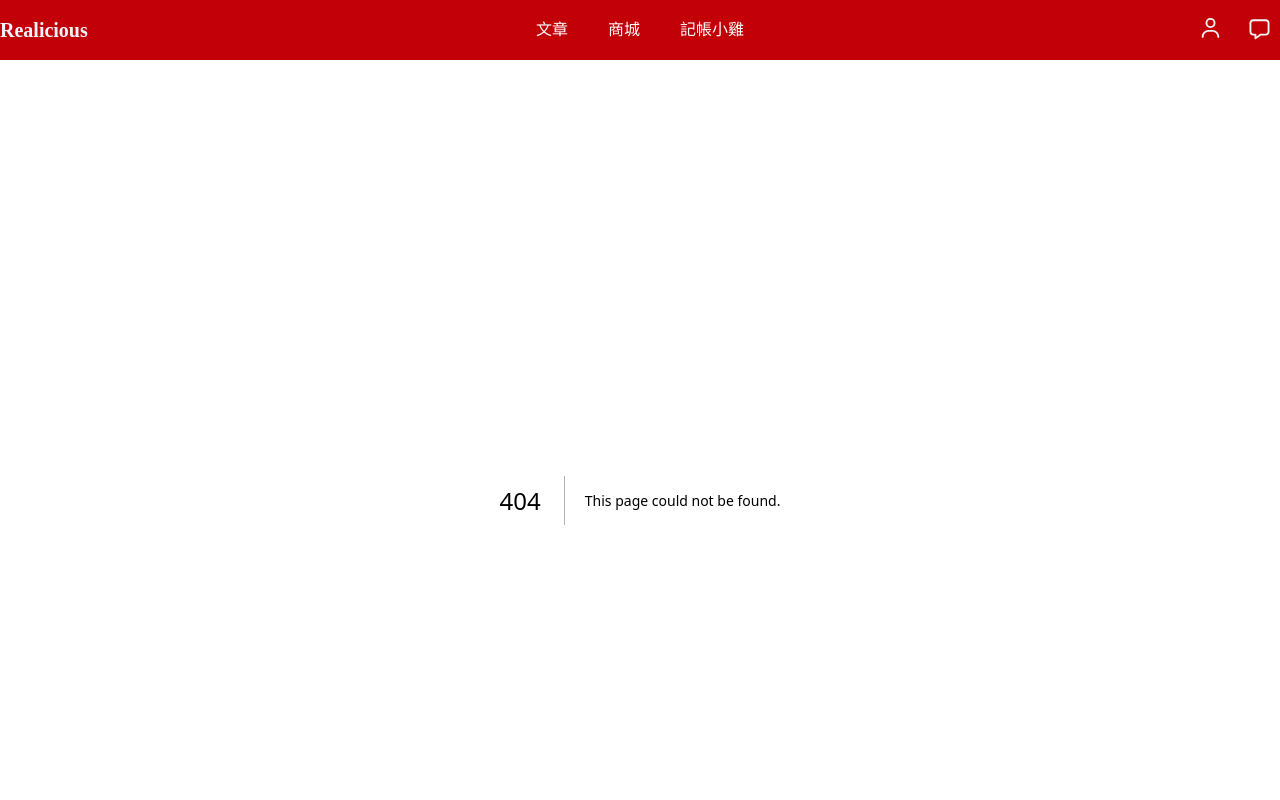
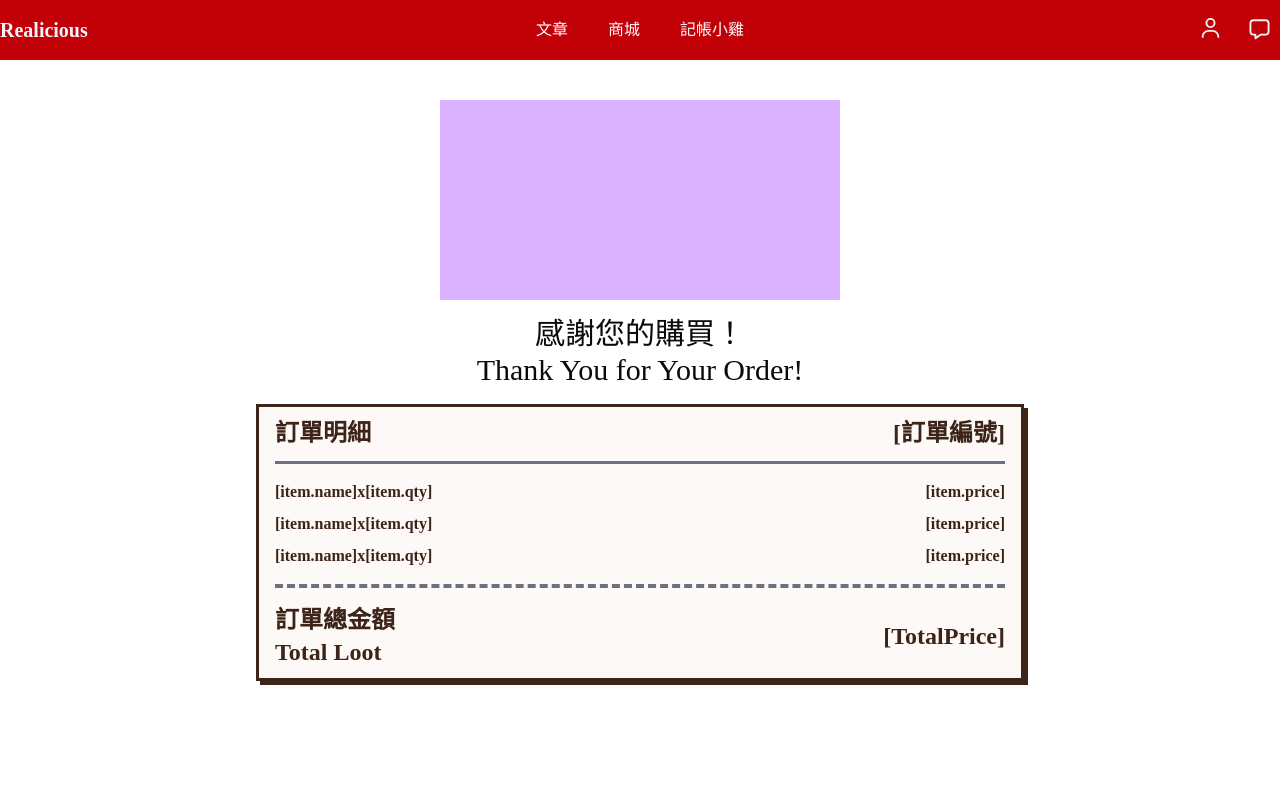
Before and after one commit to AnieceJ/Realicious, a Next.js app: page /shop/checkoutFinished in a window 1280 px wide. Before the commit this address had no page. Shown: the top 800 px of the page. Built offline with nearby package versions, Linux system fonts and the light colour scheme.

Commit message:
feat:結帳完成-訂單明細

```diff
--- /dev/null
+++ b/app/shop/checkoutFinished/_components/FinishedOrderList.tsx
@@ -0,0 +1,45 @@
+import React from "react";
+
+export default function FinishedOrderList() {
+  return (
+    <div>
+      <div
+        className="flex flex-col w-full px-4 py-2.5
+                  bg-[#FCF9F6] text-[#3D2419] font-bold text-base
+                  border-[3px] border-[#3D2419]
+                  shadow-[4px_4px_0px_0px_#3D2419]
+                  "
+      >
+        <div className="flex flex-row justify-between">
+          <span className="text-2xl">訂單明細</span>
+          <span className="text-2xl">[訂單編號]</span>
+        </div>
+        <hr className="mt-3 border-b-2 border-gray-500" />
+        <div className="flex flex-col mt-4">
+          <div className="flex flex-row justify-between mb-2">
+            <span>[item.name]x[item.qty]</span>
+            <span>[item.price]</span>
+          </div>
+          <div className="flex flex-row justify-between mb-2">
+            <span>[item.name]x[item.qty]</span>
+            <span>[item.price]</span>
+          </div>
+          <div className="flex flex-row justify-between mb-2">
+            <span>[item.name]x[item.qty]</span>
+            <span>[item.price]</span>
+          </div>
+        </div>
+        <hr className="border-t-4 border-dashed border-gray-500 mt-2 mx-auto w-full" />
+        <div className="flex flex-row items-center justify-between mt-4">
+          <div className="flex flex-col text-2xl">
+            <p>訂單總金額</p>
+            <p>Total Loot</p>
+          </div>
+          <div>
+            <span className="text-2xl">[TotalPrice]</span>
+          </div>
+        </div>
+      </div>
+    </div>
+  );
+}
--- /dev/null
+++ b/app/shop/checkoutFinished/_components/FinishedPhoto.tsx
@@ -0,0 +1,11 @@
+import React from "react";
+
+export default function FinishedPhoto() {
+  return (
+    <div className="flex flex-col items-center justify-center">
+      <div className="bg-purple-300 w-100 h-50 mb-4">
+        {/* <img src="" alt="" /> */}
+      </div>
+    </div>
+  );
+}
--- /dev/null
+++ b/app/shop/checkoutFinished/page.tsx
@@ -0,0 +1,25 @@
+import React from "react";
+import FinishedPhoto from "./_components/FinishedPhoto";
+import FinishedOrderList from "./_components/FinishedOrderList";
+
+export default function page() {
+  return (
+    <div className="relative min-h-screen">
+      <div className="fixed inset-0 -z-10 bg-[#FFFFFF]" />
+      <div className="max-w-7xl">
+        <FinishedPhoto />
+      </div>
+      <div className="flex flex-col items-center justify-center mb-4">
+        <h2 className="text-3xl text-center">
+          感謝您的購買！
+          <br /> Thank You for Your Order!
+        </h2>
+      </div>
+      <div className="flex flex-col items-center justify-center ">
+        <div className="w-[60%]">
+          <FinishedOrderList />
+        </div>
+      </div>
+    </div>
+  );
+}
```
